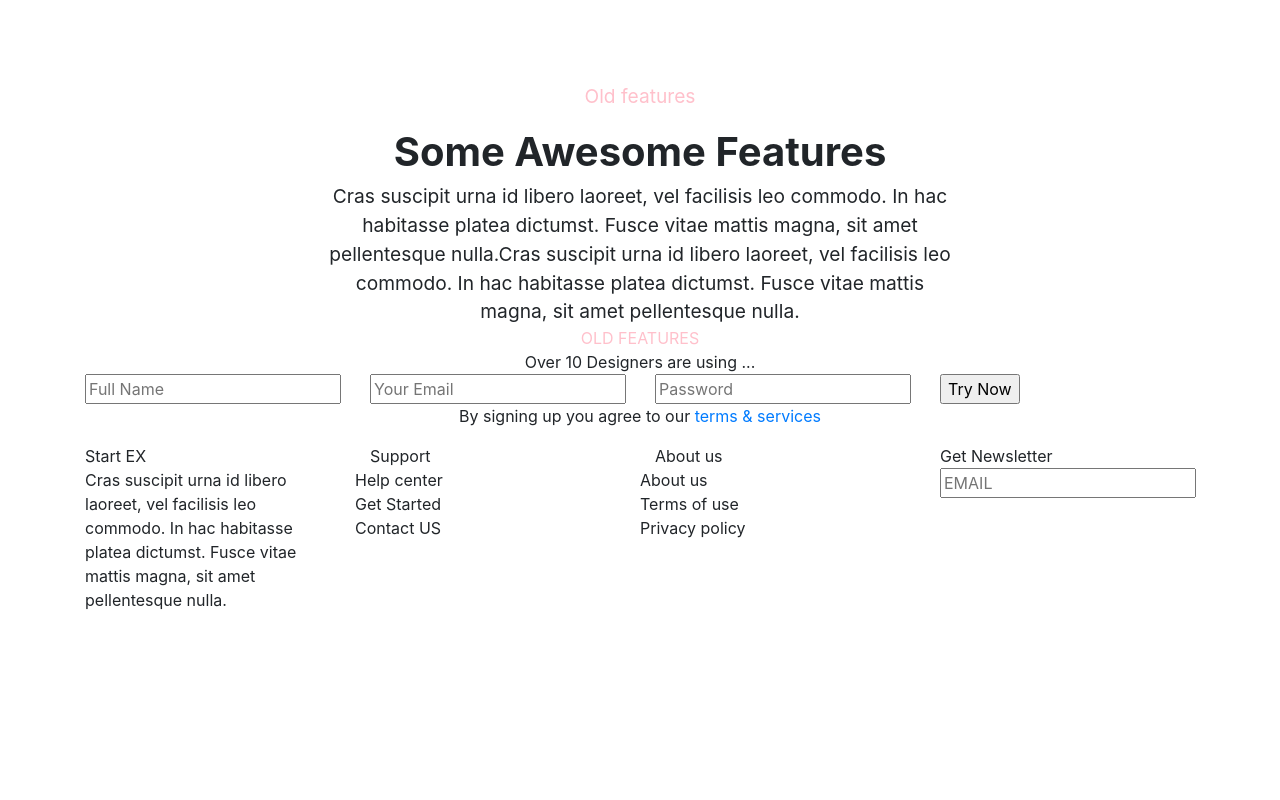
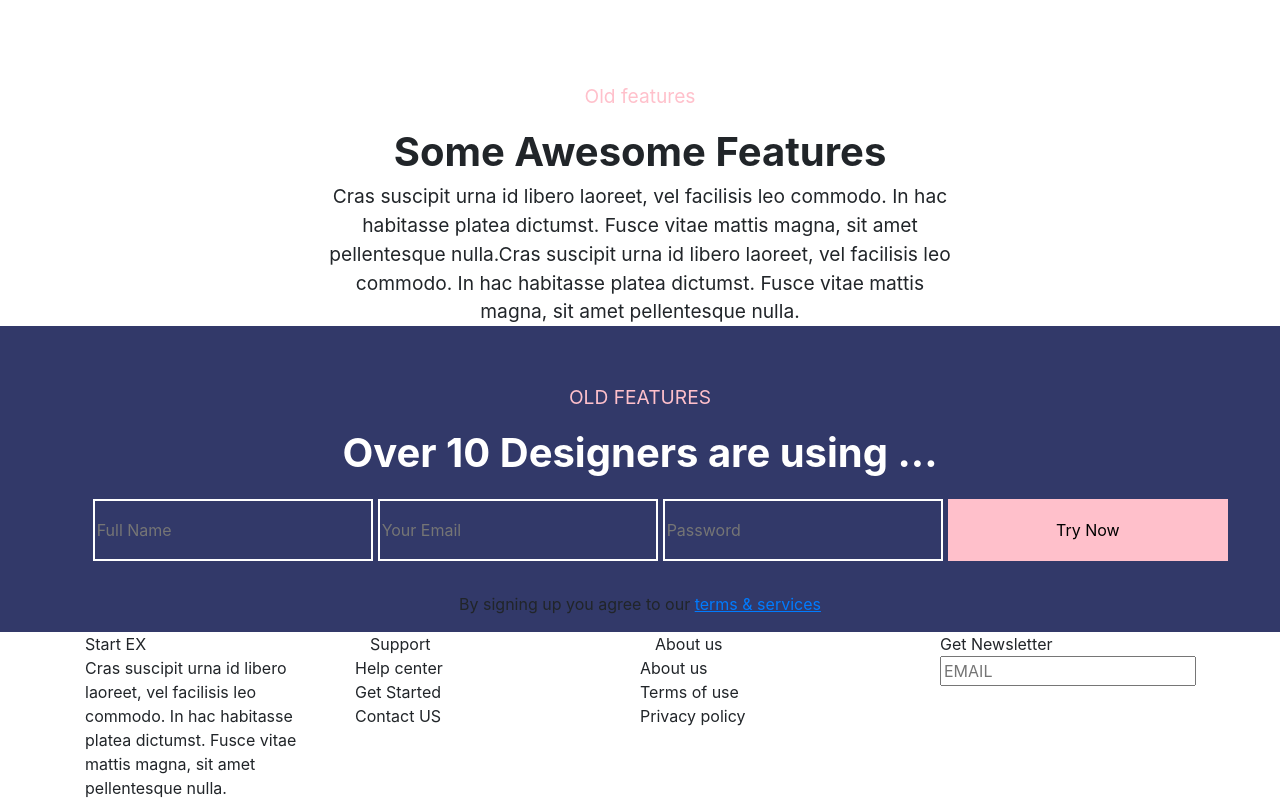
Before and after one commit to RamaLeu/boostrap, a plain HTML site: page index.html in a window 1280 px wide. Shown: the part 2872-3672 px from the top of the page. Before the commit the page ends 3484 px from the top, so only its background shows below. Drawn offline with nearby package versions, Linux system fonts and the light colour scheme.

Commit message:
try now section

```diff
--- a/style.css
+++ b/style.css
@@ -150,3 +150,46 @@ body, html{
   text-align: center;
   font-size: 120%;
 }
+.trynoww{
+  background-image: url("trynow.png");
+  background-color: #cccccc;
+  width: auto;
+  height: 100%;
+  background-size: cover;
+  margin-left: 0px;
+  margin-right: 0px;
+}
+.tnf{
+  font-size: 120%;
+  margin-top : 5%;
+}
+.tnt{
+  margin-top : 1%;
+  font-size: 250%;
+  font-weight: bold;
+  color: white;
+}
+.inputs{
+  margin-top: 6%;
+  margin-left: 3%;
+  background: transparent;
+  border: 2px solid white;
+  height: 150%;
+  width: 110%;
+}
+.submitb{
+  margin-top: 6%;
+  margin-left: 3%;
+  background: pink;
+  border: transparent;
+  height: 150%;
+  width: 110%;
+
+}
+.terms{
+  margin-top : 3%;
+  font-size: 100%;
+}
+.termss{
+  text-decoration: underline;
+}
```
